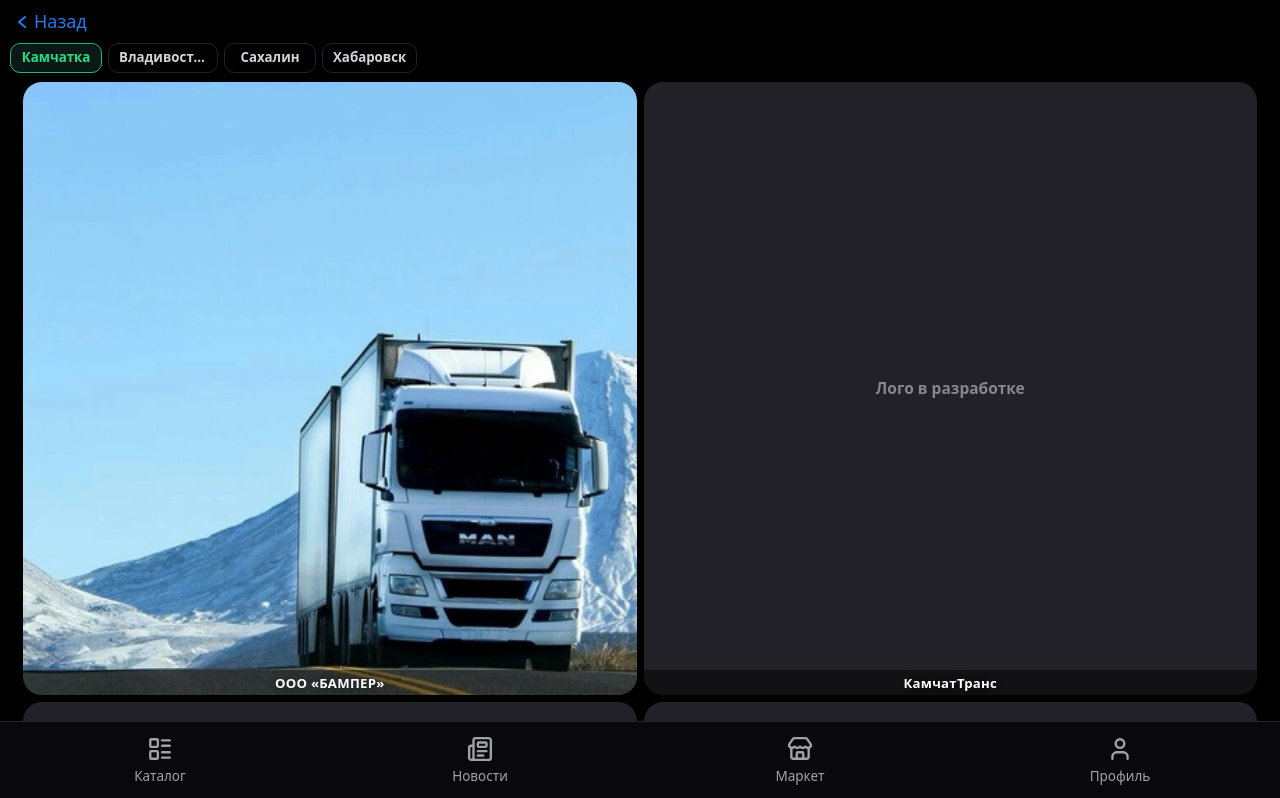
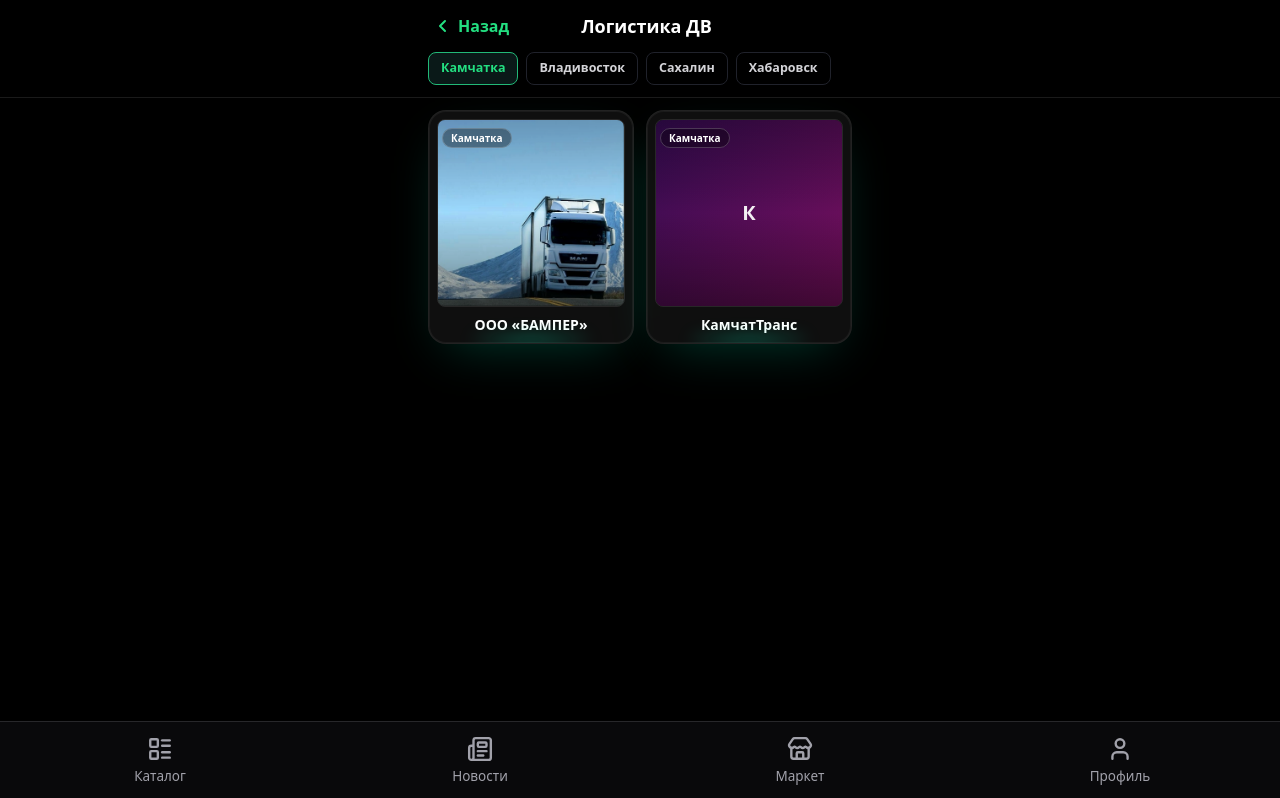
Before and after one commit to AlexSalavat/ikra-miniapp, a React (Create React App) app: page /logistics in a window 1280 px wide. Shown: the top 798 px of the page. Built offline with nearby package versions, Linux system fonts and the light colour scheme.

Commit message:
feat: обновил категории в Glass

```diff
--- a/src/components/LogisticsShowcase.js
+++ b/src/components/LogisticsShowcase.js
@@ -1,5 +1,6 @@
-import React, { useState } from "react";
+import React, { useMemo, useState } from "react";
 import logistics from "../data/logistics";
+import { useNavigate } from "react-router-dom";
 
 const FILTERS = [
   { label: "Камчатка", keys: ["Камчатка", "Камчатский"] },
@@ -8,157 +9,96 @@
   { label: "Хабаровск", keys: ["Хабаровск"] },
 ];
 
-const CARDS_PER_ROW = 2;
-const GAP = 7;
+const getInitials = (name = "") =>
+  name.replace(/["«»]/g, "").split(/\s+/).filter(Boolean).slice(0, 2).map(w => w[0]?.toUpperCase()).join("") || "??";
 
-function isMatchByKeys(item, keys) {
-  if (!keys || keys.length === 0) return true;
-  const addr = (item.address || "") + " " + (item.name || "");
-  return keys.some(key => addr.toLowerCase().includes(key.toLowerCase()));
-}
+const stringHue = (s = "") => { let h = 0; for (let i = 0; i < s.length; i++) h = (h*31 + s.charCodeAt(i)) % 360; return h; };
+
+const matchKeys = (item, keys) => {
+  if (!keys?.length) return true;
+  const text = `${item.address || ""} ${item.name || ""} ${item.region || ""}`;
+  return keys.some(k => text.toLowerCase().includes(k.toLowerCase()));
+};
 
 export default function LogisticsShowcase() {
   const [filter, setFilter] = useState(FILTERS[0].label);
+  const navigate = useNavigate();
 
   const activeKeys = FILTERS.find(f => f.label === filter)?.keys || [];
-  const filtered = logistics.filter(item => isMatchByKeys(item, activeKeys));
-  const cards = filtered.concat(Array(Math.max(0, 10 - filtered.length)).fill({ isEmpty: true }));
-
-  // Размер вычисляем по ширине экрана (чтобы квадраты!)
-  const CARD_SIZE = `calc((100vw - 26px - ${GAP}px) / 2)`;
+  const filtered = useMemo(() => logistics.filter(x => matchKeys(x, activeKeys)), [activeKeys]);
 
   return (
-    <div className="bg-black min-h-screen pt-2 pb-20 flex flex-col items-center">
-      {/* Кнопка назад */}
-      <button
-        onClick={() => window.history.back()}
-        style={{
-          color: "#2678f3",
-          background: "none",
-          border: "none",
-          fontWeight: 500,
-          fontSize: 18,
-          cursor: "pointer",
-          marginBottom: 8,
-          display: "flex",
-          alignItems: "center",
-          gap: 4,
-          alignSelf: "flex-start",
-          marginLeft: 13,
-        }}
-      >
-        <svg width="17" height="17" fill="none" style={{ verticalAlign: "-3px" }}>
-          <path d="M12 4l-6 5 6 5" stroke="currentColor" strokeWidth="2" strokeLinecap="round" strokeLinejoin="round"/>
-        </svg>
-        Назад
+    <div className="bg-black min-h-screen pb-24">
+      {/* Header */}
+      <div className="sticky top-0 z-20 w-full bg-black/70 backdrop-blur-md border-b border-white/10">
+        <div className="max-w-md mx-auto px-4 py-3 flex items-center gap-3">
+          <button onClick={() => navigate(-1)} className="flex items-center gap-1.5 text-[#23df81] hover:text-white transition">
+            <svg width="20" height="20" fill="none"><path d="M13 5l-5 5 5 5" stroke="currentColor" strokeWidth="2" strokeLinecap="round" strokeLinejoin="round"/></svg>
+            <span className="font-semibold">Назад</span>
           </button>
-      {/* Фильтр */}
-      <div style={{
-        display: "flex",
-        gap: 6,
-        marginBottom: 9,
-        width: "100vw",
-        maxWidth: "100vw",
-        overflowX: "auto",
-        whiteSpace: "nowrap",
-        paddingLeft: 10,
-        paddingRight: 6,
-        scrollbarWidth: "none",
-        msOverflowStyle: "none"
-      }}>
-        {FILTERS.map(f => (
+          <h2 className="ml-auto mr-auto text-white font-bold text-lg">Логистика ДВ</h2>
+          <span className="w-16" />
+        </div>
+        {/* Filters */}
+        <div className="max-w-md mx-auto px-3 pb-3">
+          <div className="flex gap-2 overflow-x-auto no-scrollbar">
+            {FILTERS.map(f => {
+              const active = f.label === filter;
+              return (
                 <button
                   key={f.label}
                   onClick={() => setFilter(f.label)}
-            style={{
-              background: filter === f.label ? "#0a1918" : "none",
-              color: filter === f.label ? "#23df81" : "#d3d3d7",
-              border: `1.2px solid ${filter === f.label ? "#22b978" : "#20222b"}`,
-              borderRadius: 10,
-              fontWeight: 600,
-              fontSize: 13.3,
-              minWidth: 92,
-              maxWidth: 110,
-              padding: "4px 10px",
-              cursor: "pointer",
-              outline: "none",
-              overflow: "hidden",
-              textOverflow: "ellipsis"
-            }}
+                  className={[
+                    "px-3 py-1.5 rounded-lg text-[12.5px] font-semibold whitespace-nowrap transition",
+                    active ? "text-[#23df81] border border-[#22b978] bg-[#0a1918]" : "text-[#d3d3d7] border border-[#20222b]"
+                  ].join(" ")}
                 >
-            <span style={{whiteSpace: "nowrap", overflow: "hidden", textOverflow: "ellipsis"}}>{f.label}</span>
+                  {f.label}
                 </button>
-        ))}
+              );
+            })}
           </div>
-      {/* Сетка карточек */}
-      <div style={{
-        width: "100%",
-        maxWidth: `calc(2 * ${CARD_SIZE} + ${GAP}px)`,
-        display: "grid",
-        gridTemplateColumns: `repeat(${CARDS_PER_ROW}, minmax(0, 1fr))`,
-        gap: GAP,
-        justifyContent: "center",
-        padding: "0 10px"
-      }}>
-        {cards.map((item, idx) => (
-          <div
-            key={idx}
-            style={{
-              background: "#212127",
-              borderRadius: 19,
-              width: "100%",
-              aspectRatio: "1 / 1",
-              overflow: "hidden",
-              position: "relative",
-              display: "flex",
-              alignItems: "center",
-              justifyContent: "center",
-              minHeight: 0,
-              minWidth: 0,
-            }}>
-            {/* Фото/лого */}
-            {!item.isEmpty && item.logo
-              ? <img
-                  src={item.logo}
-                  alt={item.name}
-                  style={{
-                    width: "100%",
-                    height: "100%",
-                    objectFit: "cover",    // Или попробуй 'contain' если только логотипы
-                    background: "#18191c",
-                  }}
-                  onError={e => { e.target.src = "/images/no-logo.webp"; }}
-                />
-              : <span style={{
-                  color: "#86868d",
-                  fontSize: 15.5,
-                  fontWeight: 600,
-                  textAlign: "center",
-                  width: "100%"
-                }}>{item.isEmpty ? "Место\nсвободно" : "Лого в разработке"}</span>
-            }
-            {/* Название компании — под карточкой! */}
-            {!item.isEmpty && (
-              <div style={{
-                position: "absolute",
-                left: 0, right: 0, bottom: 0,
-                background: "rgba(0,0,0,0.46)",
-                color: "#fff",
-                fontWeight: 700,
-                fontSize: 13.2,
-                textAlign: "center",
-                padding: "6px 5px 5px 5px",
-                width: "100%",
-                lineHeight: "1.11",
-                letterSpacing: ".02em",
-                textShadow: "0 2px 10px #0009"
-              }}>
-                {item.name}
         </div>
-            )}
       </div>
-        ))}
+
+      {/* Grid */}
+      <div className="max-w-md mx-auto px-3 pt-3 grid grid-cols-2 gap-3">
+        {filtered.map(item => <Card key={item.id} item={item} />)}
+        {filtered.length === 0 && Array.from({ length: 4 }).map((_, i) => <div key={i} className="glass-card aspect-square animate-pulse" />)}
       </div>
     </div>
   );
 }
+
+function Card({ item }) {
+  const img = item.logo?.trim() ? item.logo : null;
+  const bg = useMemo(() => {
+    const h = stringHue(item.name || item.region || "x");
+    return `linear-gradient(135deg,hsl(${h} 80% 20% / .85),hsl(${(h+40)%360} 80% 30% / .85))`;
+  }, [item.name, item.region]);
+
+  return (
+    <div className="glass-card p-2">
+      <div className="relative aspect-square rounded-lg overflow-hidden border border-white/10">
+        {img ? (
+          <img src={img} alt={item.name} loading="lazy" onError={(e)=>{ e.currentTarget.remove(); }} className="w-full h-full object-cover img-fade-in" />
+        ) : (
+          <div className="w-full h-full grid place-items-center text-white/95 font-extrabold text-xl" style={{ background: bg }}>
+            {getInitials(item.name || item.region || "??")}
+          </div>
+        )}
+        <div className="absolute inset-0 bg-gradient-to-b from-black/25 via-transparent to-black/45" />
+        {item.region && (
+          <div className="absolute top-1 left-1">
+            <span className="px-2 py-0.5 rounded-full text-[10px] font-semibold text-white border border-white/20 bg-black/35 backdrop-blur-sm">
+              {item.region}
+            </span>
+          </div>
+        )}
+      </div>
+      <div className="mt-2 text-center">
+        <div className="text-white font-semibold text-sm truncate" title={item.name}>{item.name}</div>
+      </div>
+    </div>
+  );
+}
--- a/src/components/News.js
+++ b/src/components/News.js
@@ -1,176 +1,64 @@
-import React from 'react';
+import React from "react";
 import { useNavigate } from "react-router-dom";
 
-const newsSections = [
-  {
-    title: 'Новости побережья',
-    description: 'Свежие события, вылов, прогнозы, изменения на рынке',
-    image: '/images/new.webp',
-    link: '/news/coast'
-  },
-  {
-    title: 'Икорные войны',
-    description: 'Аналитика, сравнения, закулисье',
-    image: '/images/war.webp',
-    link: '/news/ikra-wars'
-  },
-  {
-    title: 'ТОП производители',
-    description: 'Рейтинги, динамика и доверие рынка',
-    image: '/images/pk.webp',
-    link: '/news/top-producers'
-  },
-  {
-    title: 'Инсайдерский Доступ',
-    description: 'Только для своих: слухи, прогнозы, эксклюзив',
-    image: '/images/insider.webp',
-    link: '/insider',
-    locked: true
-  }
+const items = [
+  { key: "coast",  title: "Новости побережья",  desc: "Сводка уловов и рынков", image: "/images/news-coast.webp", to: "/news/coast" },
+  { key: "wars",   title: "Икорные войны",      desc: "Цены и движения",       image: "/images/news-wars.webp",  to: "/news/ikra-wars" },
+  { key: "top",    title: "Топ производители",  desc: "Рейтинг и обзоры",      image: "/images/news-top.webp",   to: "/news/top-producers" },
+  { key: "inside", title: "Инсайдерский доступ",desc: "Закрытая аналитика",    image: "/images/news-insider.webp", to: "/news/insider", locked: true },
 ];
-
-const CARD_SIZE = 185;
 
 export default function News() {
   const navigate = useNavigate();
-  // Можешь заменить isAuthorized на свою логику авторизации
-  const isAuthorized = false;
-
-  const handleCardClick = (item) => {
-    if (item.locked && !isAuthorized) {
-      alert('Доступ только для своих. Войдите или оставьте заявку на доступ!');
-    } else if (item.link && item.link !== '#') {
-      navigate(item.link);   // ВАЖНО: используем navigate, а не window.location
-    }
-  };
 
   return (
-    <div style={{
-      background: '#000',
-      minHeight: '100vh',
-      padding: '26px 0 80px 0',
-      display: 'flex',
-      flexDirection: 'column',
-      alignItems: 'center'
-    }}>
-      <h1 style={{
-        color: '#fff',
-        fontWeight: 700,
-        fontSize: 21,
-        marginBottom: 13,
-        marginTop: 2,
-        letterSpacing: 0.13
-      }}>
-        Новости
-      </h1>
-      <div style={{
-        width: '100%',
-        maxWidth: 410,
-        display: 'grid',
-        gridTemplateColumns: `repeat(2, ${CARD_SIZE}px)`,
-        gap: 15,
-        justifyContent: 'center',
-      }}>
-        {newsSections.map((item, idx) => (
+    <div className="bg-black min-h-screen pb-24">
+      {/* Header */}
+      <div className="sticky top-0 z-20 w-full bg-black/70 backdrop-blur-md border-b border-white/10">
+        <div className="max-w-md mx-auto px-4 py-3 flex items-center gap-3">
+          <button onClick={() => navigate(-1)} className="flex items-center gap-1.5 text-[#23df81] hover:text-white transition">
+            <svg width="20" height="20" fill="none"><path d="M13 5l-5 5 5 5" stroke="currentColor" strokeWidth="2" strokeLinecap="round" strokeLinejoin="round"/></svg>
+            <span className="font-semibold">Назад</span>
+          </button>
+          <h2 className="ml-auto mr-auto text-white font-bold text-lg">Новости</h2>
+          <span className="w-16" />
+        </div>
+      </div>
+
+      {/* Grid */}
+      <div className="max-w-md mx-auto px-3 pt-3 grid grid-cols-2 gap-3">
+        {items.map((it) => (
           <div
-            key={idx}
-            style={{
-              borderRadius: 17,
-              background: item.locked ? '#232742ee' : '#1d1c21',
-              overflow: 'hidden',
-              width: CARD_SIZE,
-              height: CARD_SIZE,
-              display: 'flex',
-              flexDirection: 'column',
-              boxShadow: '0 2px 10px #16141a44',
-              textDecoration: 'none',
-              position: 'relative',
-              opacity: item.locked ? 0.76 : 1,
-              filter: item.locked ? 'grayscale(0.11)' : 'none',
-              cursor: 'pointer',
-              border: item.locked ? '2px solid #3B82F6' : 'none'
-            }}
-            onClick={() => handleCardClick(item)}
-            title={item.title}
+            key={it.key}
+            className={`glass-card p-2 ${it.locked ? "" : "cursor-pointer"} transition-transform duration-200 hover:scale-[1.02] active:scale-[0.98]`}
+            onClick={() => { if (!it.locked) navigate(it.to); }}
+            title={it.locked ? "Доступ по подписке" : it.title}
           >
-            <img
-              src={item.image}
-              alt={item.title}
-              style={{
-                width: '100%',
-                height: '74%',
-                objectFit: 'cover',
-                background: '#23232a',
-                display: 'block',
-                filter: item.locked ? 'blur(0.4px) grayscale(0.15)' : 'none'
-              }}
-              onError={e => { e.target.src = '/images/no-image.webp'; }}
-            />
-            {item.locked && (
-              <div style={{
-                position: 'absolute',
-                right: 14, top: 13,
-                background: 'rgba(14,19,40,0.69)',
-                borderRadius: '50%',
-                width: 38, height: 38,
-                display: 'flex',
-                alignItems: 'center',
-                justifyContent: 'center',
-                zIndex: 2,
-                boxShadow: '0 2px 12px #3B82F6a4'
-              }}>
-                {/* SVG иконка замка */}
-                <svg width="20" height="20" fill="none" viewBox="0 0 20 20">
-                  <rect x="4" y="9" width="12" height="7" rx="2" fill="#3B82F6" />
-                  <rect x="7" y="6" width="6" height="6" rx="3" stroke="#fff" strokeWidth="1.3"/>
-                  <rect x="8.5" y="12" width="3" height="3" rx="1.5" fill="#fff"/>
-                </svg>
-              </div>
-            )}
-            <div style={{
-              width: '100%',
-              padding: '8px 11px 8px 11px',
-              background: item.locked ? '#232742ee' : '#19191d',
-              minHeight: 0,
-              display: 'flex',
-              flexDirection: 'column',
-              justifyContent: 'center',
-              alignItems: 'flex-start',
-              flexGrow: 1,
-              borderBottomLeftRadius: 17,
-              borderBottomRightRadius: 17
-            }}>
-              <span style={{
-                fontWeight: 700,
-                color: '#fff',
-                fontSize: 12.2,
-                marginBottom: 1,
-                lineHeight: '1.13',
-                maxHeight: 32,
-                overflow: 'hidden',
-                textOverflow: 'ellipsis',
-                display: '-webkit-box',
-                WebkitLineClamp: 2,
-                WebkitBoxOrient: 'vertical',
-                whiteSpace: 'normal'
-              }}>
-                {item.title}
-              </span>
-              <span style={{
-                fontWeight: 400,
-                color: '#b5b5b5',
-                fontSize: 9.3,
-                lineHeight: '1.13',
-                maxHeight: 24,
-                overflow: 'hidden',
-                textOverflow: 'ellipsis',
-                display: '-webkit-box',
-                WebkitLineClamp: 2,
-                WebkitBoxOrient: 'vertical',
-                whiteSpace: 'normal'
-              }}>
-                {item.description}
-              </span>
+            <div className="relative aspect-square rounded-lg overflow-hidden border border-white/10">
+              <img
+                src={it.image}
+                alt={it.title}
+                onError={(e)=>{ e.currentTarget.src="/images/no-image.webp"; }}
+                className="w-full h-full object-cover"
+              />
+              <div className="absolute inset-0 bg-gradient-to-b from-black/25 via-transparent to-black/50" />
+
+              {/* Лок и блюр для закрытой карточки */}
+              {it.locked && (
+                <>
+                  <div className="absolute inset-0 bg-black/35 backdrop-blur-[2px]" />
+                  <div className="absolute top-1 right-1 w-5 h-5 rounded-full border border-[rgba(59,175,218,.7)] bg-white/10 grid place-items-center" title="Закрыто">
+                    <svg width="12" height="12" viewBox="0 0 24 24" fill="rgb(59,175,218)">
+                      <path d="M12 1a5 5 0 00-5 5v3H5a2 2 0 00-2 2v7a2 2 0 002 2h14a2 2 0 002-2v-7a2 2 0 00-2-2h-2V6a5 5 0 00-5-5zm-3 8V6a3 3 0 016 0v3H9z"/>
+                    </svg>
+                  </div>
+                </>
+              )}
+            </div>
+
+            <div className="mt-2 text-center">
+              <div className="text-white font-semibold text-sm truncate">{it.title}</div>
+              <div className="text-white/70 text-xs mt-0.5">{it.desc}</div>
             </div>
           </div>
         ))}
--- a/src/components/ProductionShowcase.js
+++ b/src/components/ProductionShowcase.js
@@ -1,91 +1,81 @@
-import React from "react";
-import production from "../data/production";
+import React, { useMemo } from "react";
+import producers from "../data/production";
+import { useNavigate } from "react-router-dom";
+
+const getInitials = (name = "") =>
+  name.replace(/["«»]/g, "").split(/\s+/).filter(Boolean).slice(0, 2).map(w => w[0]?.toUpperCase()).join("") || "??";
+
+const stringHue = (s = "") => { let h = 0; for (let i=0;i<s.length;i++) h=(h*31+s.charCodeAt(i))%360; return h; };
 
 export default function ProductionShowcase() {
+  const navigate = useNavigate();
+
   return (
-    <div className="bg-black min-h-screen pb-20 pt-4 flex flex-col items-center">
-      <button
-        onClick={() => window.history.back()}
-        style={{
-          color: "#357cff",
-          background: "none",
-          border: "none",
-          fontWeight: 500,
-          fontSize: 16,
-          cursor: "pointer",
-          marginBottom: 8,
-          display: "flex",
-          alignItems: "center",
-          gap: 5,
-          alignSelf: "flex-start",
-          marginLeft: 10,
-        }}
-      >
-        <svg width="18" height="18" fill="none" style={{ verticalAlign: "-3px" }}>
-          <path d="M12 4l-6 5 6 5" stroke="currentColor" strokeWidth="2" strokeLinecap="round" strokeLinejoin="round"/>
-        </svg>
-        Назад
-      </button>
-      <div
-        className="grid"
-        style={{
-          gridTemplateColumns: "repeat(2, 1fr)",
-          gap: 16,
-          width: "100%",
-          maxWidth: 400,
-        }}
-      >
-        {production.slice(0, 10).map(item => (
-          <div
-            key={item.id}
-            className="relative bg-[#16181e] rounded-[15px] overflow-hidden aspect-[1.13/1] flex items-end justify-center"
-            style={{ minHeight: 128, boxShadow: "0 2px 10px #19192416" }}
-          >
-            {item.logo ? (
-              <img
-                src={item.logo}
-                alt={item.name}
-                className="absolute inset-0 w-full h-full object-cover"
-                onError={e => { e.target.src = "/images/no-image.webp"; }}
-              />
-            ) : (
-              <div className="absolute inset-0 flex items-center justify-center bg-gradient-to-br from-[#262632] to-[#23232a]">
-                <span className="text-[#bababa] font-semibold text-[13.5px] text-center opacity-90 whitespace-pre-line leading-snug">
-                  Лого в разработке
-                </span>
-              </div>
-            )}
-            <div
-              style={{
-                position: "absolute",
-                bottom: 0,
-                left: 0,
-                width: "100%",
-                padding: "6px 0 5px 0",
-                background: "linear-gradient(0deg,#18181b 92%,transparent)",
-                textAlign: "center",
-                zIndex: 2,
-              }}
-            >
-              <span
-                style={{
-                  color: "#fff",
-                  fontWeight: 700,
-                  fontSize: 13,
-                  textShadow: "0 1.5px 7px #191b21",
-                  letterSpacing: "0.01em",
-                  whiteSpace: "nowrap",
-                  overflow: "hidden",
-                  textOverflow: "ellipsis",
-                  display: "block",
-                }}
-              >
-                {item.name}
-              </span>
-            </div>
-          </div>
-        ))}
+    <div className="bg-black min-h-screen pb-24">
+      {/* Header */}
+      <div className="sticky top-0 z-20 w-full bg-black/70 backdrop-blur-md border-b border-white/10">
+        <div className="max-w-md mx-auto px-4 py-3 flex items-center gap-3">
+          <button onClick={() => navigate(-1)} className="flex items-center gap-1.5 text-[#23df81] hover:text-white transition">
+            <svg width="20" height="20" fill="none"><path d="M13 5l-5 5 5 5" stroke="currentColor" strokeWidth="2" strokeLinecap="round" strokeLinejoin="round"/></svg>
+            <span className="font-semibold">Назад</span>
+          </button>
+          <h2 className="ml-auto mr-auto text-white font-bold text-lg">Производство</h2>
+          <span className="w-16" />
+        </div>
+      </div>
+
+      {/* Grid */}
+      <div className="max-w-md mx-auto px-3 pt-3 grid grid-cols-2 gap-3">
+        {producers.map(item => <Card key={item.id} item={item} />)}
+        {producers.length === 0 && Array.from({length:4}).map((_,i)=>(<div key={i} className="glass-card aspect-square animate-pulse" />))}
       </div>
     </div>
   );
 }
+
+function Card({ item }) {
+  const img = item.logo?.trim() ? item.logo : null;
+  const bg = useMemo(() => {
+    const h = stringHue(item.name || item.region || "x");
+    return `linear-gradient(135deg,hsl(${h} 80% 20% / .85),hsl(${(h+40)%360} 80% 30% / .85))`;
+  }, [item.name, item.region]);
+
+  const verified = item.badges?.includes("Проверенный");
+  const premium = item.badges?.includes("Честный знак") && item.badges?.includes("Меркурий");
+
+  return (
+    <div className={`glass-card p-2 ${premium ? "premium" : ""}`}>
+      <div className="relative aspect-square rounded-lg overflow-hidden border border-white/10">
+        {img ? (
+          <img src={img} alt={item.name} loading="lazy" onError={(e)=>{ e.currentTarget.remove(); }} className="w-full h-full object-cover img-fade-in" />
+        ) : (
+          <div className="w-full h-full grid place-items-center text-white/95 font-extrabold text-xl" style={{ background: bg }}>
+            {getInitials(item.name)}
+          </div>
+        )}
+
+        <div className="absolute inset-0 bg-gradient-to-b from-black/25 via-transparent to-black/45" />
+
+        {verified && (
+          <div className="absolute top-1 left-1">
+            <span className="px-2 py-0.5 rounded-full text-[10px] font-semibold text-white border border-white/20 bg-green-600/60 backdrop-blur-sm">
+              ✅ Проверенный
+            </span>
+          </div>
+        )}
+
+        {premium && (
+          <div className="absolute top-1 right-1 w-5 h-5 rounded-full border border-[rgba(59,175,218,.7)] bg-white/10 grid place-items-center backdrop-blur-sm" title="Premium">
+            <svg width="12" height="12" viewBox="0 0 24 24" fill="rgb(59,175,218)">
+              <path d="M12 2l3 7h7l-5.5 4.5L18 21l-6-4-6 4 1.5-7.5L2 9h7l3-7z"/>
+            </svg>
+          </div>
+        )}
+      </div>
+
+      <div className="mt-2 text-center">
+        <div className="text-white font-semibold text-sm truncate" title={item.name}>{item.name}</div>
+      </div>
+    </div>
+  );
+}
```
Lines whose indentation alone changed are shown as unchanged.
